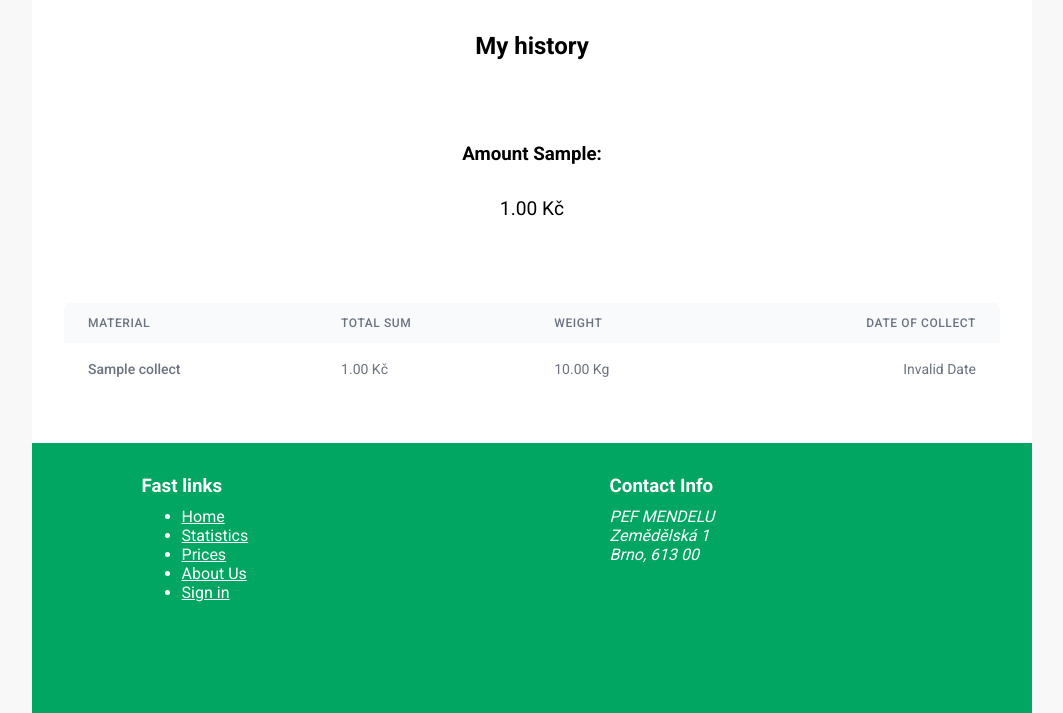
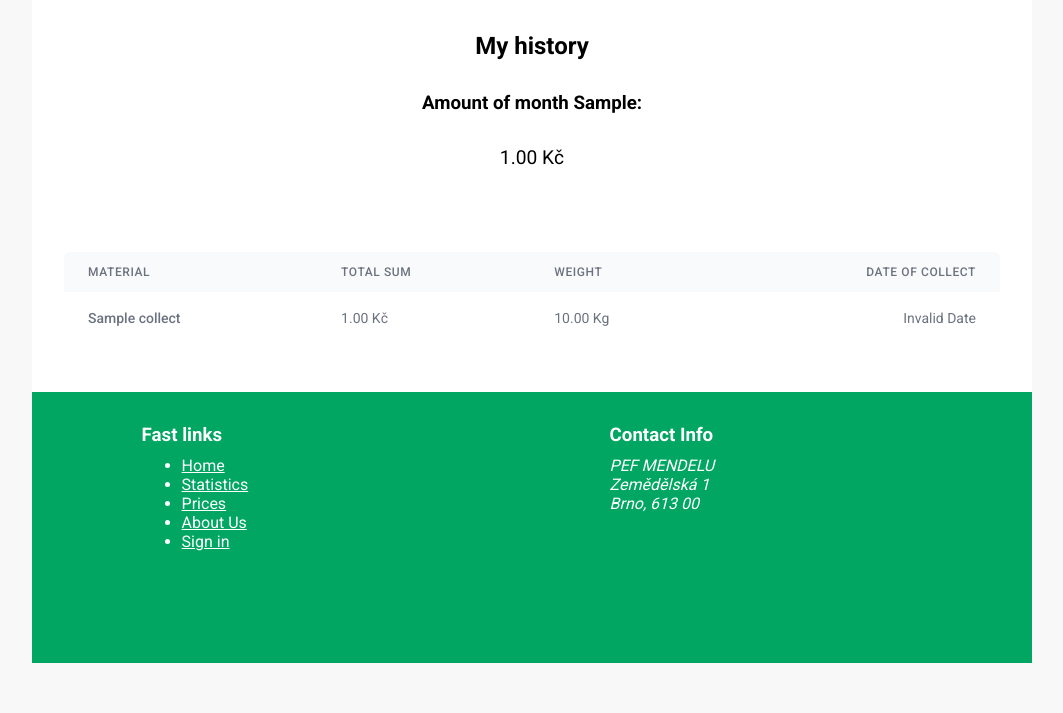
Before and after one commit to MartinWeiss01/flask_vwaproj, a Flask app: template templates/default/history.html in a window 1280 px wide. Shown: the part 61-774 px from the top of the page, without its empty margins (108-1171 px from the left). Run offline with Flask 2, Linux system fonts and the light colour scheme; the template is opened without the code that fills it: most values are stand-ins (such as "Sample title", 1, 10 or a date in 2020).

Commit message:
- control for None amount

```diff
--- a/templates/default/account.html
+++ b/templates/default/account.html
@@ -68,9 +68,10 @@
          <div class="card">
          <p>
           {{ render_field(form.email) }}
+             {{ render_field(form.phone) }}
           {{ render_field(form.password) }}
           {{ render_field(form.password_repeat) }}
-           {{ render_field(form.phone) }}
+
           </p>
          </div>
            <div class="card">
--- a/templates/default/history.html
+++ b/templates/default/history.html
@@ -3,13 +3,16 @@
 {% block content %}
 <section class="flex-center">
   <h1>My history</h1>
-  <br>
+
   {% if sum_month.total_price %}
-  <h3>Amount {{sum_month.curr_month}}:</h3>
+
+  <h3>Amount of month {{sum_month.curr_month}}:</h3>
   <p>{{ "%.2f"|format(sum_month.total_price) }} Kč</p>
   {% else %}
-  <h3>Amount of month:</h3>
-  <p> 0 Kč </p>
+
+  <h3 >Amount of month:</h3>
+  <p > 0 Kč </p>
+
   {% endif %}
   <br>
   <div class="responsive-table only-desktop">
```
Also changed, not shown: static/css/styles.css (line endings or trailing spaces).
